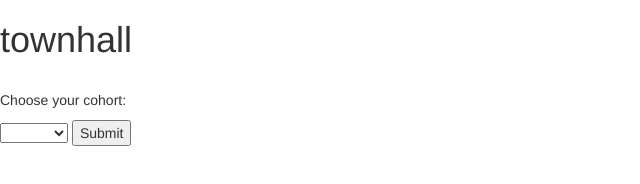
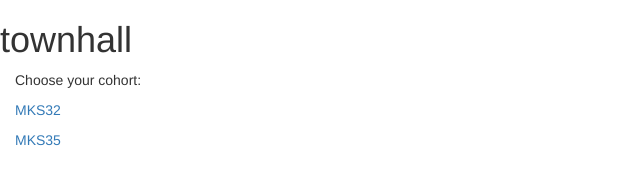
Before and after one commit to theavish/townhall, a website: page client/index.html at #/home in a window 1280 px wide. Shown: the whole page, without its empty margins (0-640 px from the left). Drawn offline with nearby package versions, Linux system fonts and the light colour scheme; some packages are replaced by stand-ins of ours; a script that the page names is missing.

Commit message:
adds home view

```diff
--- a/client/home/homeView.html
+++ b/client/home/homeView.html
@@ -1,10 +1,7 @@
 <div ng-controller="homeCtrl as home">
-  <form ng-submit="home.log(home.cohortSelection)">
+  <div>
     <p>Choose your cohort:</p>
-    <select ng-model="home.cohortSelection">
-      <option value="MKS32">MKS32</option>
-      <option value="MKS35">MKS35</option>
-    </select>
-    <button>Submit</button>
-  </form>
+    <p><a ui-sref="/MKS32/topics">MKS32</a></p>
+    <p><a ui-sref="/MKS35/topics">MKS35</a></p>
+  </div>
 </div>
--- a/client/index.html
+++ b/client/index.html
@@ -13,9 +13,18 @@
   <script src="./routes.js"></script>
   <script src="./home/homeCtrl.js"></script>
   <link rel="stylesheet" type="text/css" href="./lib/bootstrap/dist/css/bootstrap.min.css">
+  <style type="text/css">
+  .nav,
+  .pagination,
+  .carousel,
+  .panel-title a {
+    cursor: pointer;
+  }
+  </style>
   <h1>townhall</h1>
-  <ui-view class="container-fluid">
-  </ui-view>
+  <div class="container-fluid">
+    <ui-view></ui-view>
+  </div>
 </body>
 
 </html>
```
